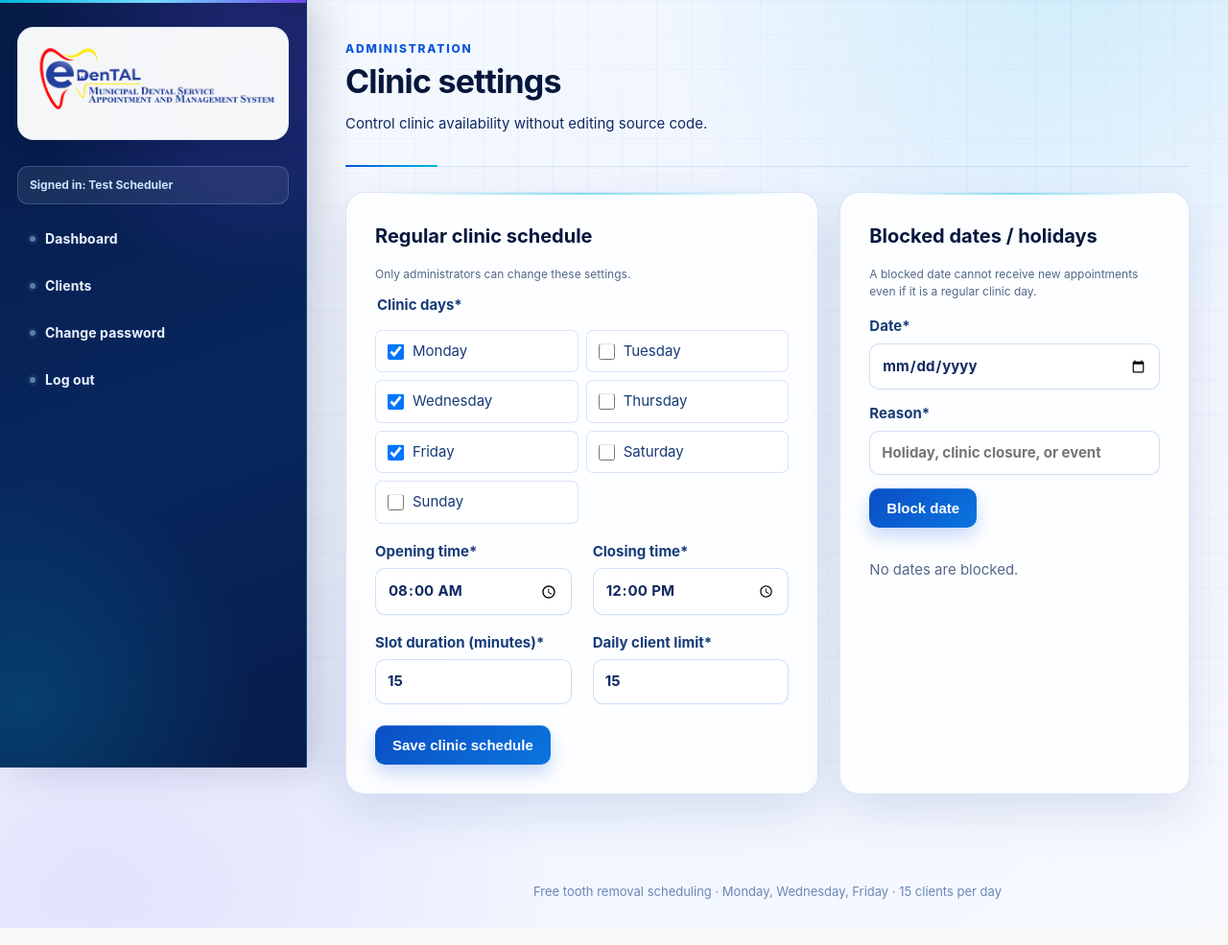
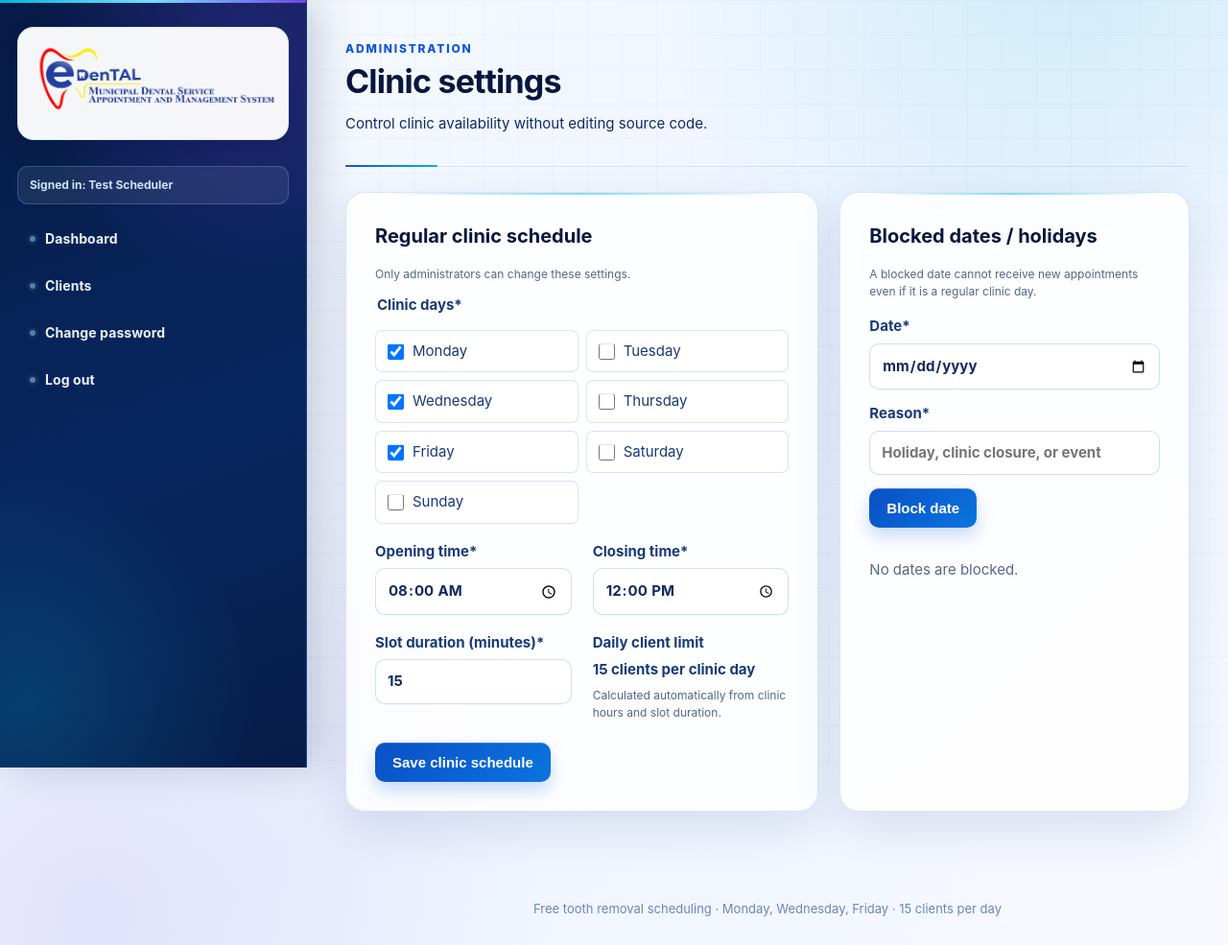
Before and after one commit to arnaut560000/Dental_scheduling, a Flask app: page /admin/settings in a window 1280 px wide. Shown: the whole page at 96% size. Run offline with Flask 3, Linux system fonts and the light colour scheme; the visitor is signed in with stand-in values (Sample User, id 1); data comes from the database, SQL or seed files in the repository; data that the repository does not hold is empty; parts of the project's set-up code (start-up, migrations or seed data) failed here and were passed over; some libraries are stand-ins or nearby versions.

Commit message:
Refactor slot duration and daily limit labels

```diff
--- a/templates/settings.html
+++ b/templates/settings.html
@@ -33,8 +33,17 @@
       <div class="form-grid settings-form-grid">
         <label>Opening time*<input type="time" name="opening_time" required value="{{ configuration.opening_time }}"></label>
         <label>Closing time*<input type="time" name="closing_time" required value="{{ configuration.closing_time }}"></label>
-        <label>Slot duration (minutes)*<input type="number" name="slot_minutes" min="5" max="120" required value="{{ configuration.slot_minutes }}"></label>
-        <label>Daily client limit*<input type="number" name="daily_limit" min="1" max="200" required value="{{ configuration.daily_limit }}"></label>
+        <label>
+          Slot duration (minutes)*
+          <input id="slot=minutes" type="number" name="slot_minutes" min="5" max="120" required value="{{ configuration.slot_minutes }}">
+        </label>
+        <label>
+          Daily client limit
+          <output id="automatic-daily-milit" class="automatic-limit">
+            {{ configuration.daily_limit }} clients per clinic day
+          </output>
+          <small class="notice">Calculated automatically from clinic hours and slot duration.</small>
+        </label>
       </div>
       <button type="submit">Save clinic schedule</button>
     </form>
```
